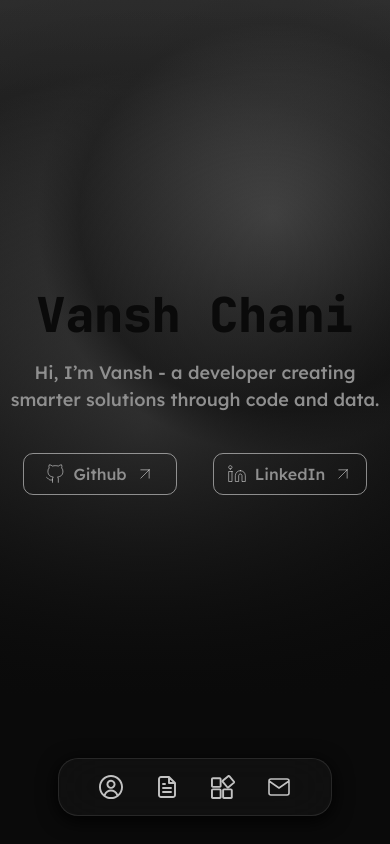
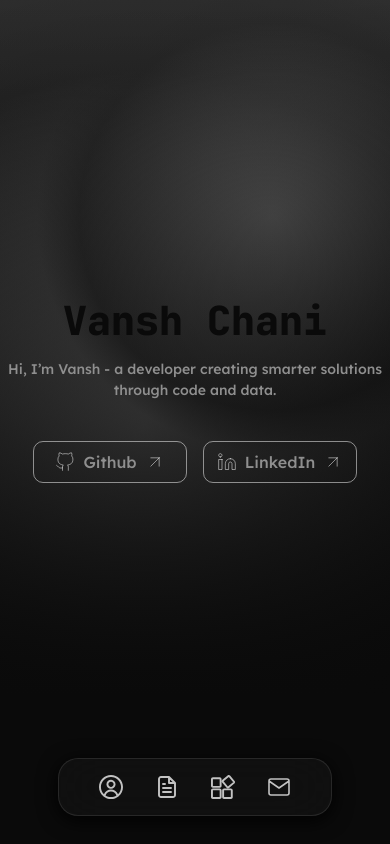
Before and after one commit to vansh-chani/portfolio-website, a Next.js app in the folder portfolio/: page / in a window 390 px wide. Shown: the top 844 px of the page. Built offline with nearby package versions, Linux system fonts and the light colour scheme.

Commit message:
minor style fix

```diff
--- a/portfolio/src/components/HeroText.tsx
+++ b/portfolio/src/components/HeroText.tsx
@@ -4,9 +4,9 @@ export default function HeroText() {
     return (
         <>
             <div className="animate-appear Hero flex flex-col items-center  justify-center h-full ">
-                <h1 className="Name text-[48px] font-jetBrains-mono font-extrabold md:text-[64px] px-4 text-center ">Vansh Chani</h1>
-                <h2 className="intro text-[18px] font-lexend font-medium md:text-2xl px-2 md:px-0 text-[#8F8F8F] max-w-[500px] text-center mt-2">Hi, I’m Vansh - a developer creating smarter solutions through code and data.</h2>
-                <div className="Buttons flex flex-row gap-9 px-2 justify-center flex-wrap">
+                <h1 className="Name text-[40px] font-jetBrains-mono font-extrabold md:text-[64px] px-4 text-center ">Vansh Chani</h1>
+                <h2 className="intro text-[14px] font-lexend font-medium md:text-2xl px-2 md:px-0 text-[#8F8F8F] max-w-[500px] text-center mt-2">Hi, I’m Vansh - a developer creating smarter solutions through code and data.</h2>
+                <div className="Buttons flex flex-row gap-4 md:gap-9 px-2 justify-center flex-wrap">
                     <GitHubButton />
                     <LinkedInButton />
                 </div>
```
